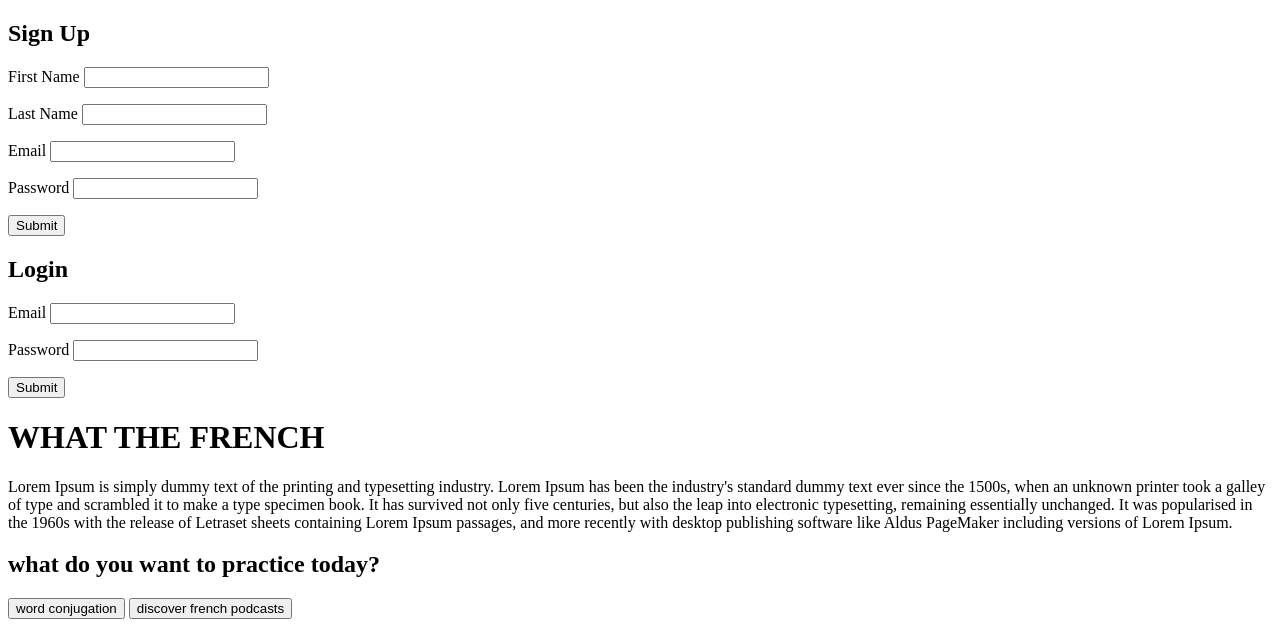
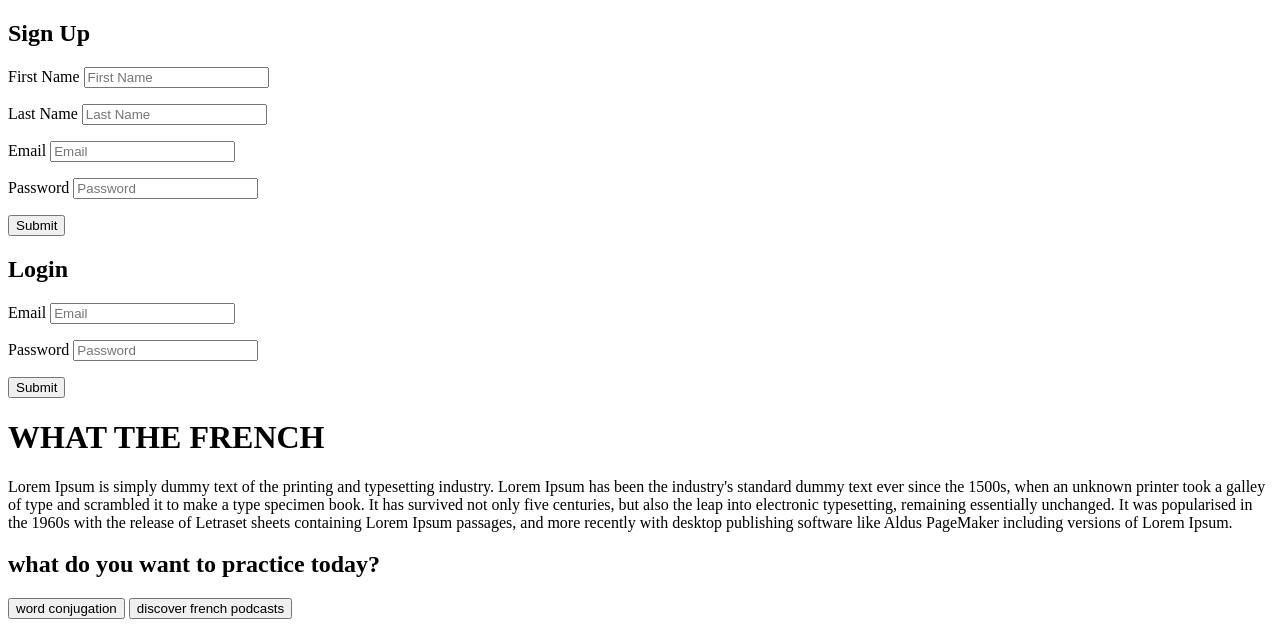
Before and after one commit to rodriguezofelia/what-the-french, a Flask app: page / in a window 1280 px wide. Shown: the part 70-708 px from the top of the page. Run offline with Flask 2, Linux system fonts and the light colour scheme.

Commit message:
Updating input type to text as expected.

```diff
--- a/templates/base.html
+++ b/templates/base.html
@@ -10,6 +10,19 @@
     {% endfor %}
   </head>
   <body>
+    <!-- <div class="nav">
+      <a class="active" href="#home">Home</a>
+      <a href="#about">About</a>
+      <a href="#contact">Tutorials</a>
+      <div class="login-container">
+        <form action="/form/submit" method="POST">
+          <input type="text" placeholder="E-mail" name="e-mail">
+          <input type="text" placeholder="Password" name="psw">
+          <button type="submit">Login</button>
+        </form>
+      </div>
+    </div>
+     -->
     <nav class="menu">
       <ul>
         <li><a href="#">Home</a></li>
@@ -18,26 +31,41 @@
       </ul>
     </nav>
 
+    <div class="signup-container">
       <h2>Sign Up</h2>
       <form action="/users" method="POST">
-      <p>First Name <input type="first_name" name="first_name" /></p>
-      <p>Last Name <input type="last_name" name="last_name" /></p>
-      <p>Email <input type="text" name="email" /></p>
-      <p>Password <input type="password" name="password" /></p>
         <p>
-        <input type="submit" />
+          First Name
+          <input type="text" placeholder="First Name" name="first_name" />
+        </p>
+        <p>
+          Last Name
+          <input type="text" placeholder="Last Name" name="last_name" />
+        </p>
+        <p>Email <input type="text" placeholder="Email" name="email" /></p>
+        <p>
+          Password
+          <input type="text" placeholder="Password" name="password" />
+        </p>
+        <p>
+          <button type="submit">Submit</button>
         </p>
       </form>
+    </div>
 
+    <div class="login-container">
       <h2>Login</h2>
       <form action="/login" method="POST">
-      <p>Email <input type="text" name="email" /></p>
-      <p>Password <input type="password" name="password" /></p>
+        <p>Email <input type="text" placeholder="Email" name="email" /></p>
+        <p>
+          Password <input type="text" placeholder="Password" name="password" />
+        </p>
 
         <p>
           <input type="submit" />
         </p>
       </form>
+    </div>
     {% block body%} {% endblock %}
   </body>
 </html>
```
Lines whose indentation alone changed are shown as unchanged.
